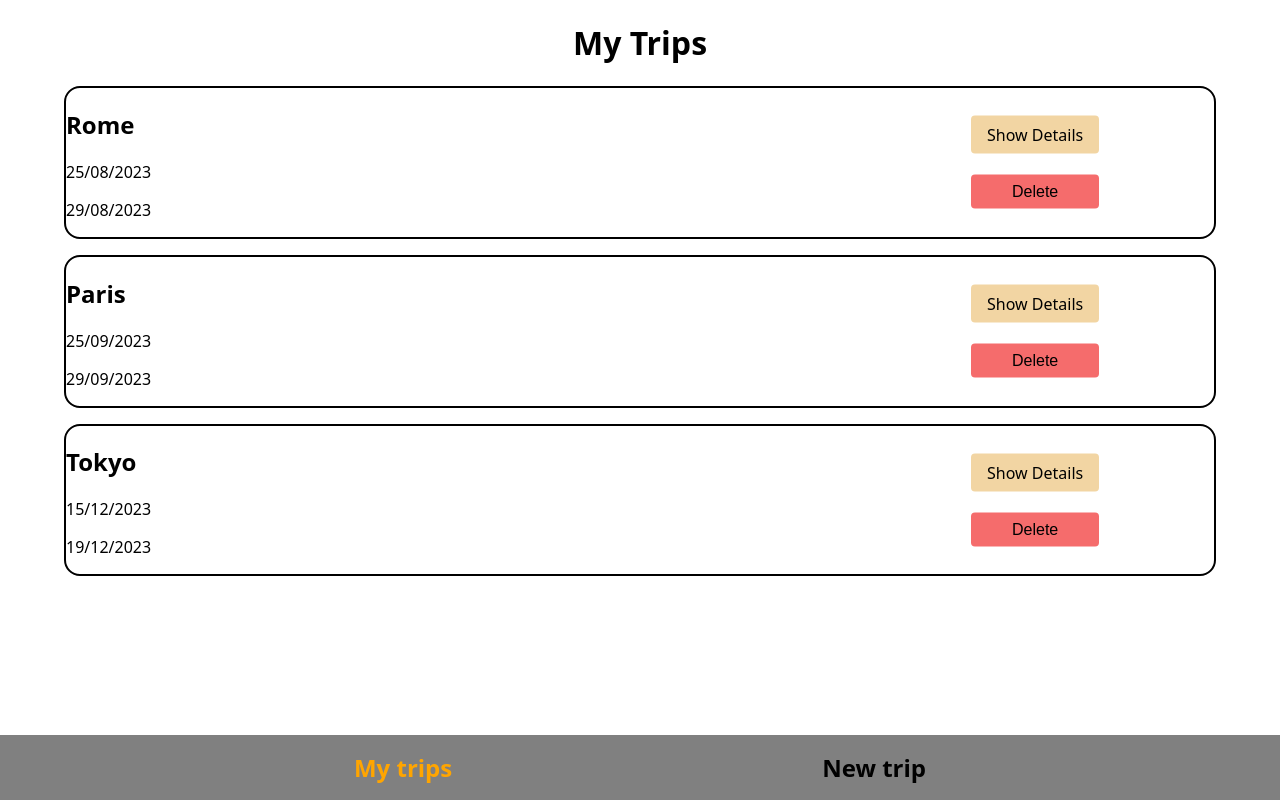
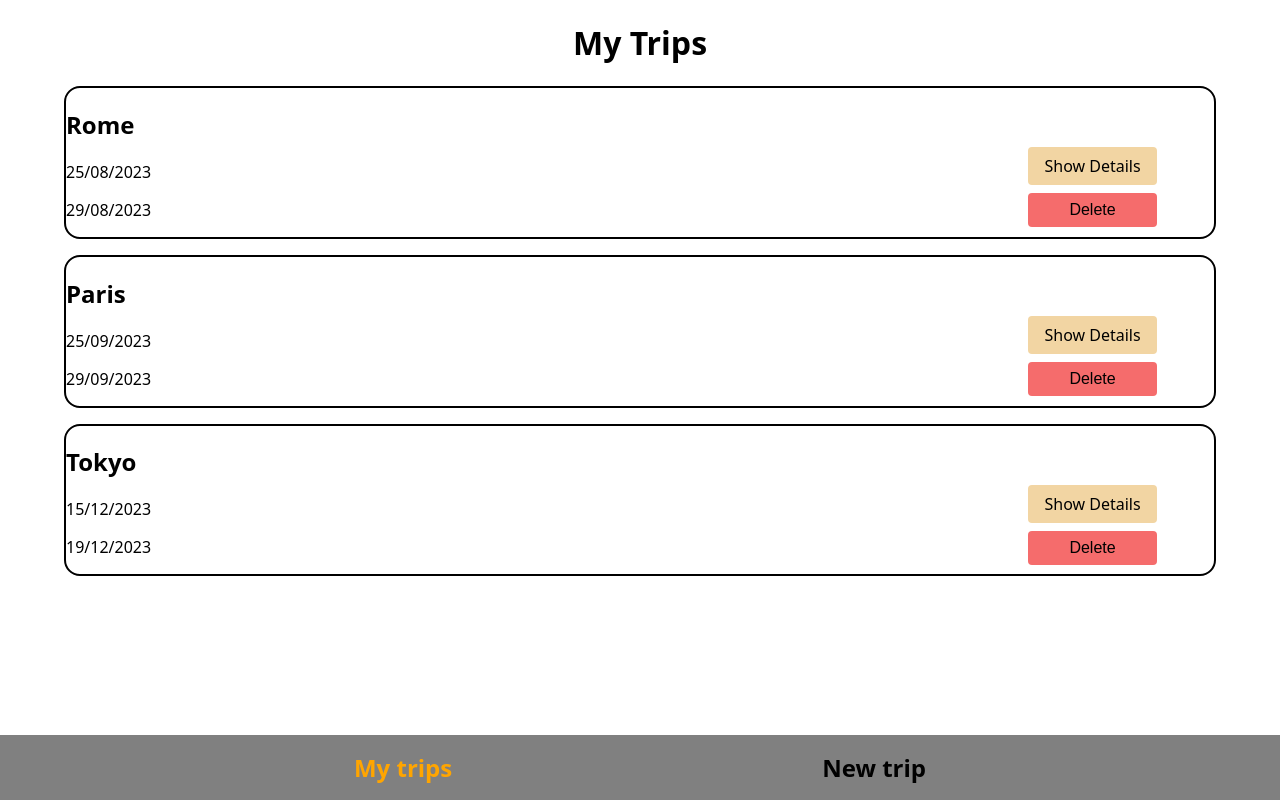
Before and after one commit to LukasWeckner/Capstone-Travel, a Next.js app: page / in a window 1280 px wide. Built offline with nearby package versions, Linux system fonts and the light colour scheme.

Commit message:
adjust buttons on preview page to not overlap with longer headings(destinations)

```diff
--- a/components/PreviewCardList/index.js
+++ b/components/PreviewCardList/index.js
@@ -45,11 +45,10 @@ export default function PreviewCardList({ tripsList, setTripsList }) {
 const FlexContainer = styled.div`
   display: flex;
   flex-direction: column;
-  gap: 1.3rem;
+  gap: 0.5rem;
   position: absolute;
-  top: 50%;
-  transform: translateY(-50%);
-  right: 10%;
+  top: 40%;
+  right: 5%;
 `;
 
 const StyledButton = styled(StyledBasicButton)`
```
